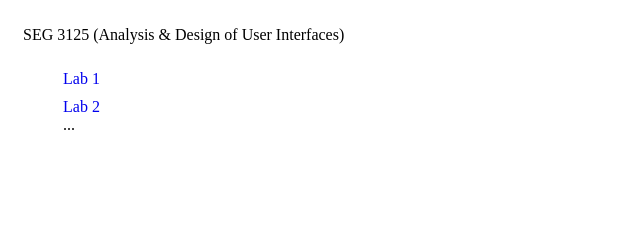
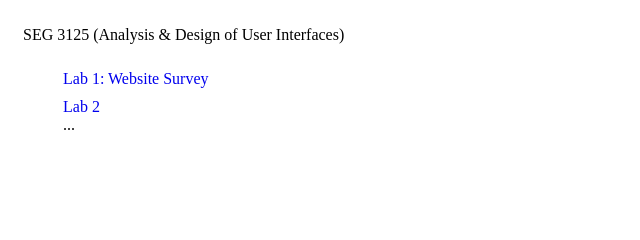
Before and after one commit to MokahalA/MokahalA.github.io, a plain HTML site: page index.html in a window 1280 px wide. Shown: the part 120-360 px from the top of the page, 0-640 px from the left. Drawn offline with Linux system fonts and the light colour scheme.

Commit message:
Update main page

```diff
--- a/index.html
+++ b/index.html
@@ -16,7 +16,7 @@
     <div class ="content">
         <p>SEG 3125 (Analysis & Design of User Interfaces)</p>
         <ul>
-            <li> <a href="https://mokahala.github.io/lab1_survey/index.html">Lab 1</a> </li>
+            <li> <a href="https://mokahala.github.io/lab1_survey/index.html">Lab 1: Website Survey</a> </li>
             <li> <a href="https://mokahala.github.io/">Lab 2</a> </li>
             ...
         </ul>
```
